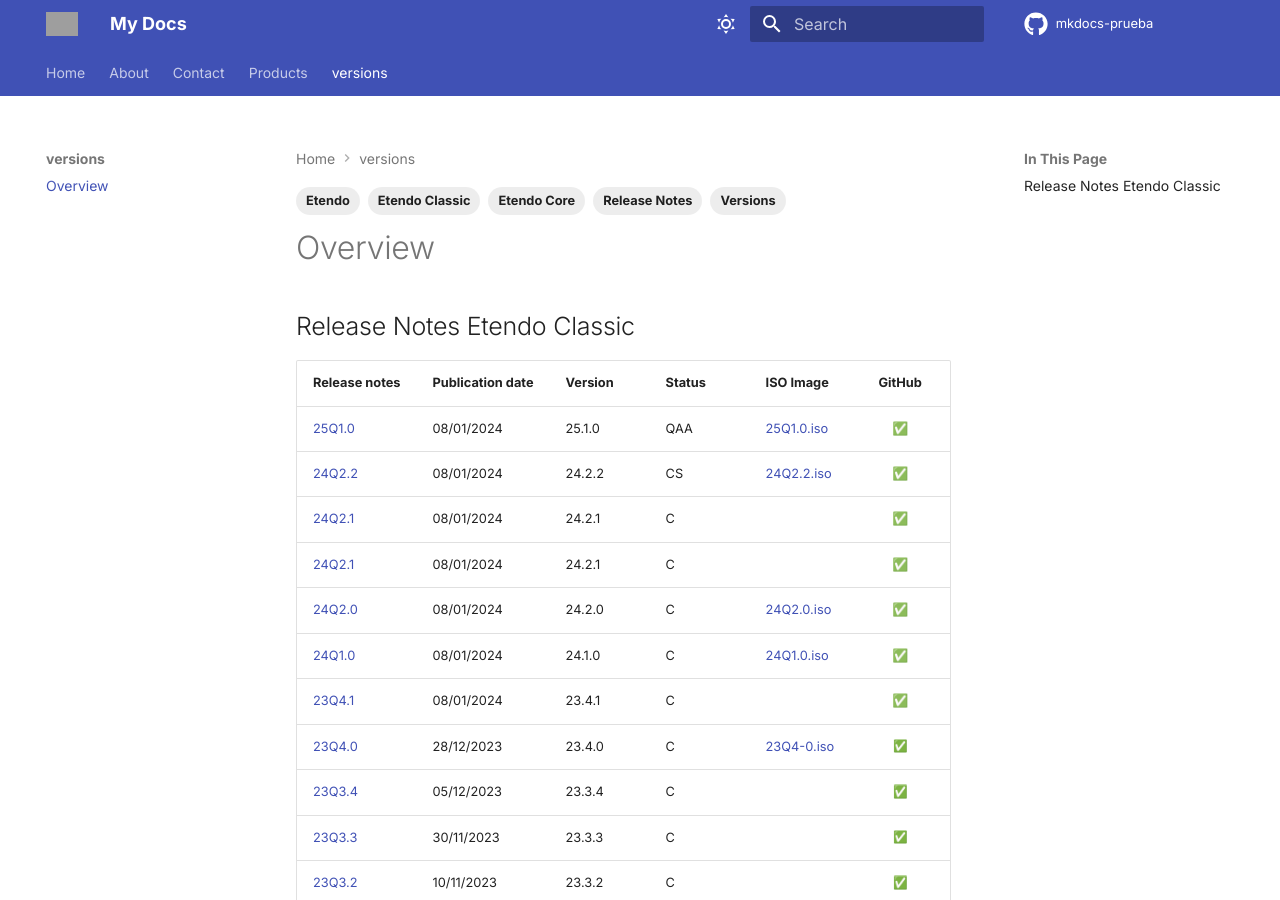
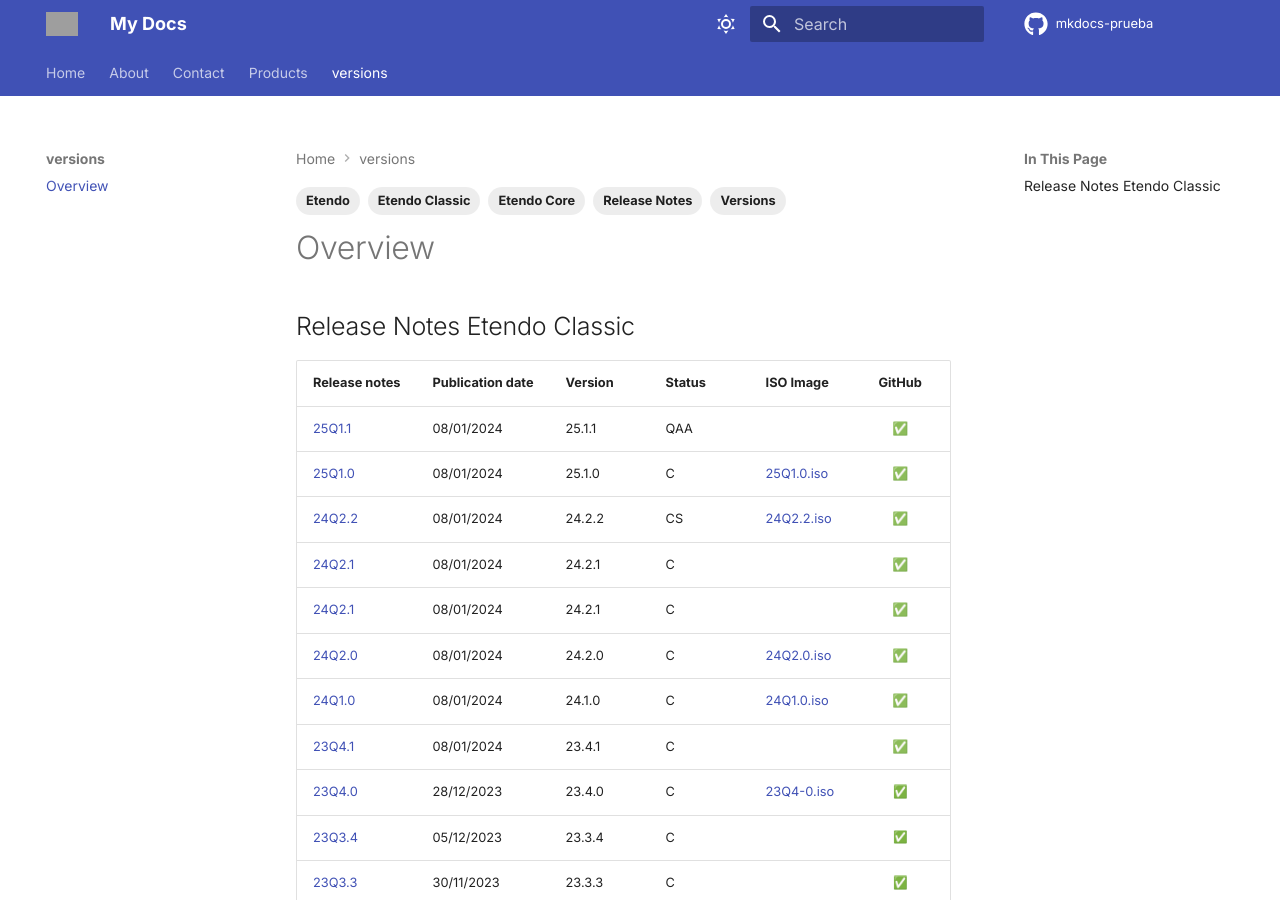
Before and after one commit to facumoyanosmf/mkdocs-prueba, an MkDocs documentation site: the page built from docs/versions/overview.md, in a window 1280 px wide and 900 px high. Built offline with MkDocs 1.6.1 and Material for MkDocs 9.7.7, drawn with Linux system fonts in a browser that asks for light colours; emoji names are drawn with the system emoji font; comment, search, counter and statistics services are not loaded; the version menu is left out; grey boxes are pictures that could not be loaded.

Commit message:
Publish new core version: 25.1.1 📄

```diff
--- a/docs/versions/overview.md
+++ b/docs/versions/overview.md
@@ -12,7 +12,8 @@
 
 | Release notes | Publication date | Version | Status | ISO Image | GitHub |
 | ---           | ---              | ---     | ---    | ---       | :---:  |
-| [25Q1.0](https://github.com/facumoyanosmf/mkdocs-prueba/releases/tag/pubished){target="_blank"} | 08/01/2024 | 25.1.0 | QAA | [25Q1.0.iso](https://etendo-appliances.s3.eu-west-1.amazonaws.com/etendo/iso/etendo-25Q1.0.iso){target="_blank"} | ✅ |
+| [25Q1.1](https://github.com/facumoyanosmf/mkdocs-prueba/releases/tag/pubished){target="_blank"} | 08/01/2024 | 25.1.1 | QAA |  | ✅ |
+| [25Q1.0](https://github.com/facumoyanosmf/mkdocs-prueba/releases/tag/pubished){target="_blank"} | 08/01/2024 | 25.1.0 | C | [25Q1.0.iso](https://etendo-appliances.s3.eu-west-1.amazonaws.com/etendo/iso/etendo-25Q1.0.iso){target="_blank"} | ✅ |
 | [24Q2.2](https://github.com/facumoyanosmf/mkdocs-prueba/releases/tag/pubished){target="_blank"} | 08/01/2024 | 24.2.2 | CS | [24Q2.2.iso](https://etendo-appliances.s3.eu-west-1.amazonaws.com/etendo/iso/etendo-24Q2.2.iso){target="_blank"} | ✅ |
 | [24Q2.1](https://github.com/facumoyanosmf/mkdocs-prueba/releases/tag/pubished){target="_blank"} | 08/01/2024 | 24.2.1 | C |  | ✅ |
 | [24Q2.1](https://github.com/facumoyanosmf/mkdocs-prueba/releases/tag/pubished){target="_blank"} | 08/01/2024 | 24.2.1 | C |  | ✅ |
```
